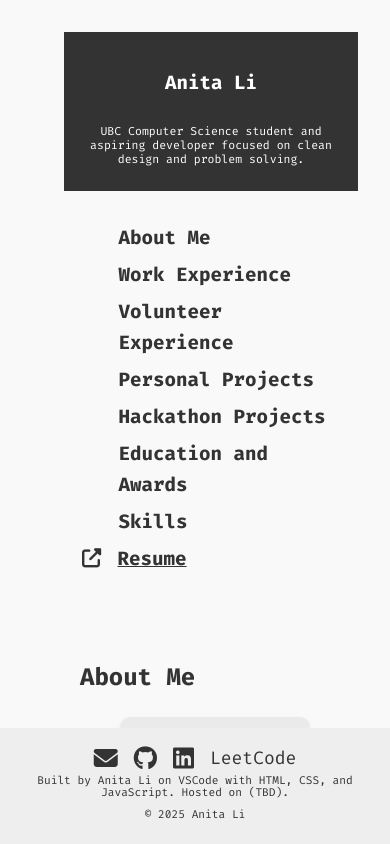
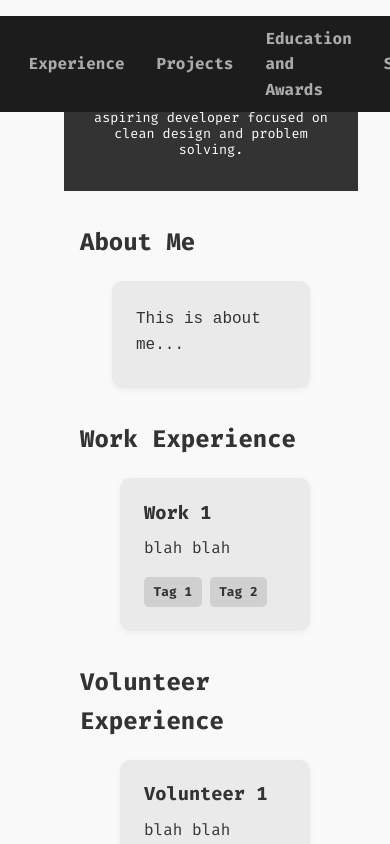
Before and after one commit to anitalidev/AnitasWebsite, a React (Vite) app in the folder frontend/: page / in a window 390 px wide. Shown: the top 844 px of the page. Built offline with nearby package versions, Linux system fonts and the light colour scheme; the HTML template or start-up script is replaced by a standard one.

Commit message:
Change layout, namely the nav bar

```diff
--- a/frontend/src/components/ExperienceCard.jsx
+++ b/frontend/src/components/ExperienceCard.jsx
@@ -3,7 +3,7 @@ export default function ExperienceCard({ title, description, tags}) {
         <div className='experience'>
             <h3> { title } </h3>
             <p> { description } </p>
-            <div class='experience-skills'>
+            <div className='experience-skills'>
                 { tags.map((tag) => { return (
                     <span> { tag } </span>
                 )})}
--- /dev/null
+++ b/frontend/src/components/NavigationBar.jsx
@@ -0,0 +1,15 @@
+import NavigationItem from "./NavigationItem.jsx";
+
+export default function NavigationBar({ navs }) {
+    return (
+        <div className='navbar-wrapper'>
+            <nav className='navbar'>
+                <NavigationItem {...navs['about']}/>
+                <NavigationItem {...navs['experience']}/>
+                <NavigationItem {...navs['projects']}/>
+                <NavigationItem {...navs['eduAndAwards']}/>
+                <NavigationItem {...navs['skills']}/>
+            </nav>
+        </div>
+    )
+}
--- a/frontend/src/components/NavigationItem.jsx
+++ b/frontend/src/components/NavigationItem.jsx
@@ -1,9 +1,10 @@
 const offset = 70
-function navigate(ref, container) {
-    const y = ref.current.offsetTop - container.offsetTop - offset
-    container.scrollTo({ top: y, behavior: 'smooth' })
+
+function navigate(ref) {
+    const y = ref.current.offsetTop - offset
+    window.scrollTo({ top: y, behavior: 'smooth' })
 }
 
-export default function NavigationItem({ sectionRef, containerRef, label }) {
-    return <a onClick={ () => navigate(sectionRef, containerRef.current) }> { label } </a>
+export default function NavigationItem({ sectionRef, label }) {
+    return <a onClick={() => navigate(sectionRef)}>{label}</a>
 }
--- a/frontend/src/components/ProjectCard.jsx
+++ b/frontend/src/components/ProjectCard.jsx
@@ -3,7 +3,7 @@ export default function ProjectCard({ title, description, tags}) {
         <div className='project'>
             <h3> { title } </h3>
             <p> { description } </p>
-            <div class='project-skills'>
+            <div className='project-skills'>
                 { tags.map((tag) => { return (
                     <span> { tag } </span>
                 )})}
--- a/frontend/src/index.css
+++ b/frontend/src/index.css
@@ -12,28 +12,52 @@ body {
 .page-wrapper {
     display: flex;
     flex-direction: column;
-    height: 100vh;
+    min-height: 100vh;
 }
 
 .layout {
-    flex: 1; /* this will be 5/7 of the screen */
+    flex: 1;
     display: flex;
-    overflow: hidden; /* prevent layout from scrolling */
+    overflow: hidden;
 }
 
-/* ========== Header & Footer ========== */
-header {
-    background: #333;
-    color: white;
-    text-align: center;
-    padding: 1rem;
-    height: 10vh;
+/* ========== Navbar ========== */
+.navbar-wrapper {
+    position: fixed;
+    top: 1rem;
+    left: 0;
+    right: 0;
     display: flex;
-    flex-direction: column;
     justify-content: center;
-    line-height: 0.6;
+    z-index: 100;
 }
 
+.navbar {
+    background-color: #1c1c1c;
+    border-radius: 50px;
+    padding: 0.6rem 2rem;
+    display: flex;
+    align-items: center;
+    gap: 2rem;
+}
+
+.navbar a {
+    color: #aaa;
+    text-decoration: none;
+    font-weight: bold;
+    font-size: 1rem;
+}
+
+.navbar a:hover {
+    color: #fff;
+}
+
+.navbar a.selected {
+    color: #fff;
+    text-decoration: underline;
+}
+
+/* ========== Footer ========== */
 footer {
     background: #eee;
     text-align: center;
@@ -70,38 +94,46 @@ footer {
 /* ========== Sidebar ========== */
 .sidebar {
     width: 500px;
-    background-color: #f9f9f9;
     color: black;
     padding-left: 3rem;
     padding-top: 3rem;
     padding-right: 3rem;
     box-sizing: border-box;
-    overflow-y: auto;
     overflow: hidden;
 }
 
-.sidebar nav {
+/* ========== Hero / Title Card ========== */
+.hero {
+    background: #333;
+    color: white;
+    text-align: center;
+    padding: 0.5rem 1rem 1.5rem 1rem;
+    height: 15vh;
+    width: 100%;
+    margin-bottom: 2rem;
     display: flex;
-    font-size: 1.2rem;
     flex-direction: column;
-    padding-left: 3.4rem;
-}
-
-.sidebar a {
-    color: #333;
-    text-decoration: none;
-    margin-bottom: 0.4rem;
+    justify-content: center;
+    line-height: 1.2;
+    font-size: 1.4rem;
     font-weight: bold;
 }
 
-.sidebar a:hover {
-    color: #6f6f6f;
+header {
+    background: #333;
+    color: white;
+    text-align: center;
+    padding: 1rem;
+    display: flex;
+    flex-direction: column;
+    justify-content: center;
+    line-height: 0.6;
 }
 
 /* ========== Main Content ========== */
 .main-content {
     flex: 1;
-    padding-top: 1rem;
+    padding-top: 5rem;
     overflow-y: auto;
     box-sizing: border-box;
 }
@@ -130,9 +162,8 @@ pre {
     word-wrap: break-word;
 }
 
-/* ========== Resume Button ========== */
+/* ========== External Link ========== */
 .external-link button {
-    margin-left: -2.65rem;
     font-size: 1.2rem;
     font-family: "Fira Code", monospace;
     background-color: transparent;
@@ -151,48 +182,15 @@ pre {
     margin-right: 0.3rem;
 }
 
-/* ========== Hero Section ========== */
-.hero {
-    background: #333;
-    color: white;
-    text-align: center;
-
-    padding-left: 1rem;
-    padding-right: 1rem;
-    padding-top: 0.5rem;
-    padding-bottom: 1.5rem;
-
-    height: 15vh;
-    width: 100%;
-    margin-bottom: 2rem;
-    display: flex;
-    flex-direction: column;
-    justify-content: center;
-    line-height: 1.2;
-    font-size: 1.4rem;
-    font-weight: bold;
-}
-
-/* ========== About Me ========== */
-
+/* ========== About ========== */
 .about {
     background-color: #eaeaea;
     border-radius: 10px;
     padding: 1.3rem 1.3rem 1.5rem 1.5rem;
-    margin-top: 0;
-    margin-left: 2.5rem;
     margin-bottom: 2rem;
+    margin-left: 2rem;
     transition: background-color 0.3s ease, box-shadow 0.3s ease;
     box-shadow: 0 2px 6px rgba(0, 0, 0, 0.05);
-}
-
-.about h2 {
-    font-size: 1.6rem;
-    margin-top: 0;
-    margin-bottom: 1rem;
-    font-weight: bold;
-    color: #222;
-    text-align: center;
 }
 
 .about p {
@@ -200,14 +198,11 @@ pre {
     text-align: justify;
 }
 
-
 /* ========== Projects ========== */
-
 .project {
     background-color: #eaeaea;
     border-radius: 10px;
-    padding: 1.2rem 1.5rem 1.5rem 1.5rem; /* slightly reduced top padding */
-    margin-top: 0; /* no extra margin above the project */
+    padding: 1.2rem 1.5rem 1.5rem 1.5rem;
     margin-bottom: 2rem;
     transition: background-color 0.3s ease, box-shadow 0.3s ease;
     box-shadow: 0 2px 6px rgba(0, 0, 0, 0.05);
@@ -245,21 +240,18 @@ pre {
     white-space: nowrap;
 }
 
-
 /* ========== Experiences ========== */
-
 .experience {
-    background-color: #eaeaea; /* light grey */
+    background-color: #eaeaea;
     border-radius: 10px;
-    padding: 1.2rem 1.5rem 1.5rem 1.5rem; /* match project padding, reduce top spacing */
-    margin-top: 0;
+    padding: 1.2rem 1.5rem 1.5rem 1.5rem;
     margin-bottom: 2rem;
     transition: background-color 0.3s ease, box-shadow 0.3s ease;
     box-shadow: 0 2px 6px rgba(0, 0, 0, 0.05);
 }
 
 .experience:hover {
-    background-color: #e0e0e0; /* slightly darker grey on hover */
+    background-color: #e0e0e0;
     box-shadow: 0 4px 12px rgba(0, 0, 0, 0.1);
 }
 
@@ -300,52 +292,10 @@ pre {
     font-weight: normal;
 }
 
-
-
-/* ========== Responsive Enhancements ========== */
-
-/* Scale sidebar and section widths down on smaller screens */
-@media (max-width: 1200px) {
-    .sidebar {
-        width: 400px;
-        padding-left: 3rem;
-        padding-right: 2rem;
-    }
-
-    section {
-        max-width: 700px;
-    }
-}
-
-@media (max-width: 992px) {
-    .sidebar {
-        width: 300px;
-        padding-left: 2rem;
-        padding-right: 1.5rem;
-    }
-
-    section {
-        max-width: 600px;
-    }
-
-    .hero {
-        font-size: 1.2rem;
-    }
-
-    .hero p {
-        font-size: 0.75rem;
-    }
-}
-
+/* ========== Responsive ========== */
 @media (max-width: 768px) {
     .layout {
         flex-direction: column;
-    }
-
-    .sidebar {
-        width: 100%;
-        height: auto;
-        padding: 2rem;
     }
 
     .main-content {
@@ -357,25 +307,3 @@ pre {
         padding: 0 1rem;
     }
 }
-
-/* ========== Links ========== */
-
-.link button {
-    margin-left: -0.25rem;
-    font-size: 1.2rem;
-    font-family: "Fira Code", monospace;
-    background-color: transparent;
-    color: #333;
-    border: transparent;
-    cursor: pointer;
-    transition: all 0.2s ease;
-    font-weight: bold;
-}
-
-.link button:hover {
-    color: #0077b6;
-}
-
-.link i {
-    margin-right: 0.5rem;
-}
--- a/frontend/src/pages/MainPage.jsx
+++ b/frontend/src/pages/MainPage.jsx
@@ -1,61 +1,46 @@
 import Experiences from '../sections/Experiences.jsx'
 import Projects from '../sections/Projects.jsx'
 import About from '../sections/About.jsx'
-import NavigationItem from "../components/NavigationItem.jsx";
+import NavigationBar from "../components/NavigationBar.jsx";
+import NavigateExternal from "../components/NavigateExternal.jsx";
 import Footer from "../sections/Footer.jsx";
 import TitleCard from "../components/TitleCard.jsx";
-import NavigateExternal from "../components/NavigateExternal.jsx";
 
 import { useRef } from "react";
 
 export default function MainPage() {
     const navs = {
         'about' : {sectionRef: useRef(null), label: 'About Me'},
-        'wexperience' : {sectionRef: useRef(null), label: 'Work Experience'},
-        'vexperience' : {sectionRef: useRef(null), label: 'Volunteer Experience'},
-        'projects' : {sectionRef: useRef(null), label: 'Personal Projects'},
-        'hackathons' : {sectionRef: useRef(null), label: 'Hackathon Projects'},
+        'experience' : {sectionRef: useRef(null), label: 'Experience'},
+        'projects' : {sectionRef: useRef(null), label: 'Projects'},
         'eduAndAwards' : {sectionRef: useRef(null), label: 'Education and Awards'},
         'skills' : {sectionRef: useRef(null), label: 'Skills'},
     }
-    const mainContent = useRef(null)
 
     return (
         <>
-            <div className="page-wrapper">
-                <div className='layout'>
-                    <aside className="sidebar">
+            <NavigationBar navs={navs}/>
+            <div className='page-wrapper'>
+                <div className='main-content'>
                     <TitleCard title='Anita Li' description='UBC Computer Science student and aspiring developer focused on clean design and problem solving.' />
-                        <nav>
-                            <NavigationItem containerRef={mainContent} {...navs['about']}/>
-                            <NavigationItem containerRef={mainContent} {...navs['wexperience']}/>
-                            <NavigationItem containerRef={mainContent} {...navs['vexperience']}/>
-                            <NavigationItem containerRef={mainContent} {...navs['projects']}/>
-                            <NavigationItem containerRef={mainContent} {...navs['hackathons']}/>
-                            <NavigationItem containerRef={mainContent} {...navs['eduAndAwards']}/>
-                            <NavigationItem containerRef={mainContent} {...navs['skills']}/>
-                            <NavigateExternal label='Resume' href='Resume_AnitaLi' />
-                        </nav>
-                    </aside>
-                    <div className='main-content' ref={mainContent}>
-                        <About id='about' aboutRef={ navs['about'].sectionRef } title='About Me' content='This is about me...' />
-                        <Experiences id='wexperience' expRef={ navs['wexperience'].sectionRef } title='Work Experience' experiences={[
+                    <About id='about' aboutRef={navs['about'].sectionRef} title='About Me' content='This is about me...' />
+                    <Experiences id='wexperience' expRef={navs['experience'].sectionRef} title='Work Experience' experiences={[
                         {title: "Work 1", description: 'blah blah', tags: ['Tag 1', 'Tag 2']}
                     ]}/>
-                        <Experiences id='vexperience' expRef={ navs['vexperience'].sectionRef } title='Volunteer Experience' experiences={[
+                    <Experiences id='vexperience' title='Volunteer Experience' experiences={[
                         {title: "Volunteer 1", description: 'blah blah', tags: ['Tag 5']}
                     ]}/>
-                        <Projects id='projects' projRef={ navs['projects'].sectionRef } title='Projects' projects={[
+                    <Projects id='projects' projRef={navs['projects'].sectionRef} title='Projects' projects={[
                         {title: "Project 1", description: 'blah blah', tags: ['Tag 3', 'Tag 4']}
                     ]}/>
-                        <Projects id='hackathons' projRef={ navs['hackathons'].sectionRef } title='Hackathons' projects={[
+                    <Projects id='hackathons' title='Hackathons' projects={[
                         {title: "Hackathon Project 1", description: 'blah', tags: ['Tag 4', 'Tag 7', 'Tag 6']}
                     ]}/>
-                        <About id='eduAndAwards' aboutRef={ navs['eduAndAwards'].sectionRef } title='Education and Awards' content = 'stuff...' />
+                    <About id='eduAndAwards' aboutRef={navs['eduAndAwards'].sectionRef} title='Education and Awards' content='stuff...' />
+                    <NavigateExternal label='Resume' href='Resume_AnitaLi' />
                 </div>
             </div>
             <Footer />
-            </div>
         </>
     )
 }
--- a/frontend/src/sections/About.jsx
+++ b/frontend/src/sections/About.jsx
@@ -1,10 +1,10 @@
-export default function About({ aboutRef, id, title, children }) {
+export default function About({ aboutRef, id, title, content }) {
     return (
         <section id={ id }>
             <h2 ref={ aboutRef }> { title } </h2>
             <div class='about'>
                 <pre>
-                    { children }
+                    { content }
                 </pre>
             </div>
         </section>
```
Also changed, not shown: frontend/src/sections/Footer.jsx (line endings or trailing spaces). Lines whose indentation alone changed are shown as unchanged.
